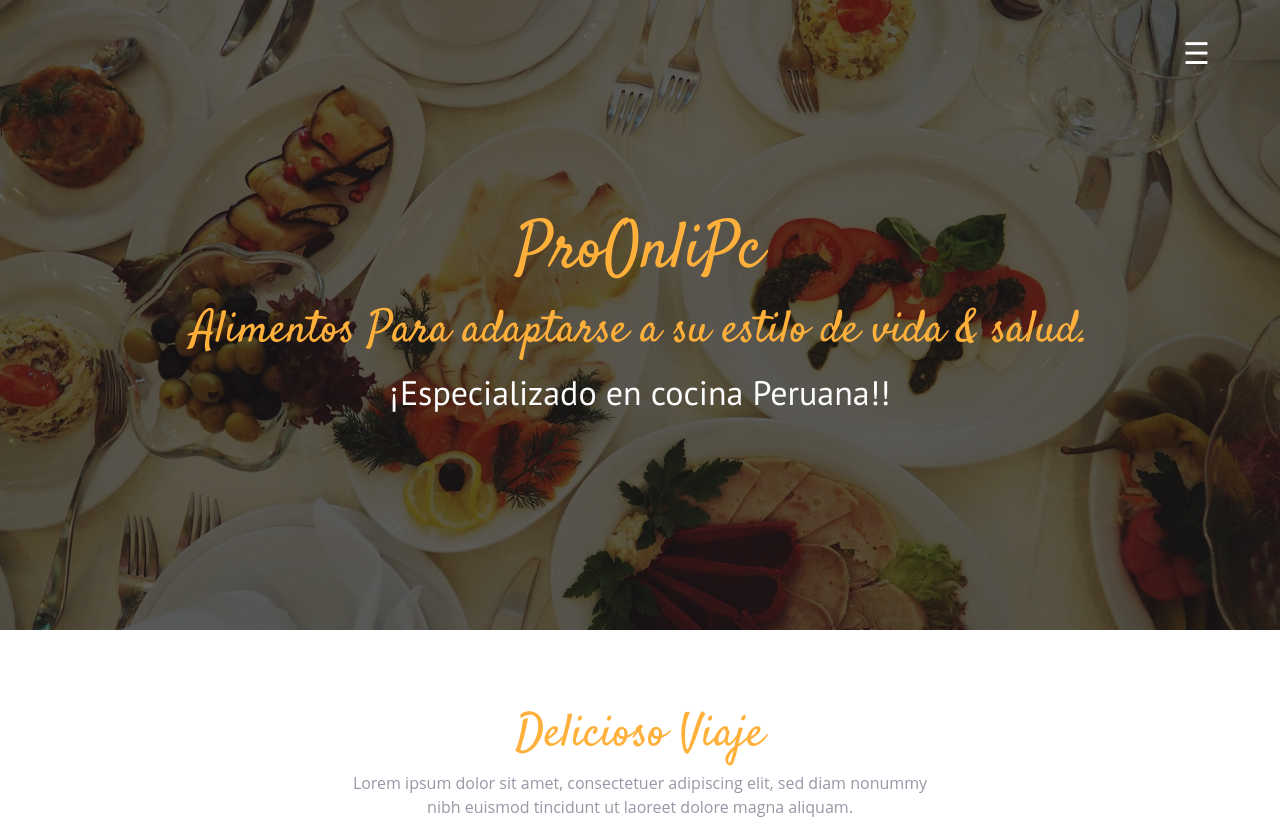
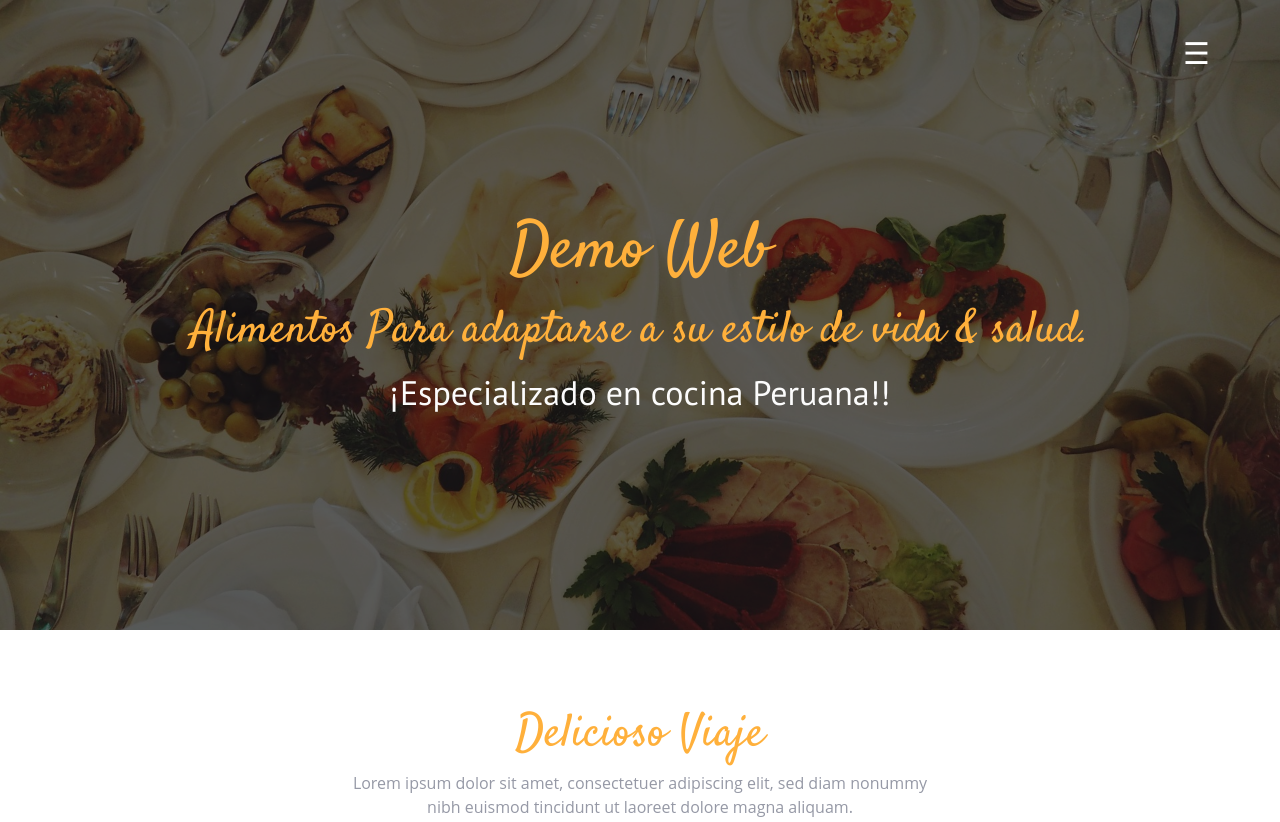
Before and after one commit to MendozaWeb/Demo-Restaurant, a plain HTML site: page index.html in a window 1280 px wide. Shown: the top 822 px of the page. Drawn offline with Linux system fonts and the light colour scheme; a web font is replaced by a local one.

Commit message:
Add files via upload

```diff
--- a/index.html
+++ b/index.html
@@ -49,7 +49,7 @@
       <div class="container">
         <div class="row">
           <div class="inner text-center">
-            <h1 class="logo-name">ProOnliPc</h1>
+            <h1 class="logo-name">Demo Web</h1>
             <h2>Alimentos Para adaptarse a su estilo de vida & salud.</h2>
             <p>¡Especializado en cocina Peruana!!</p>
           </div>
```
